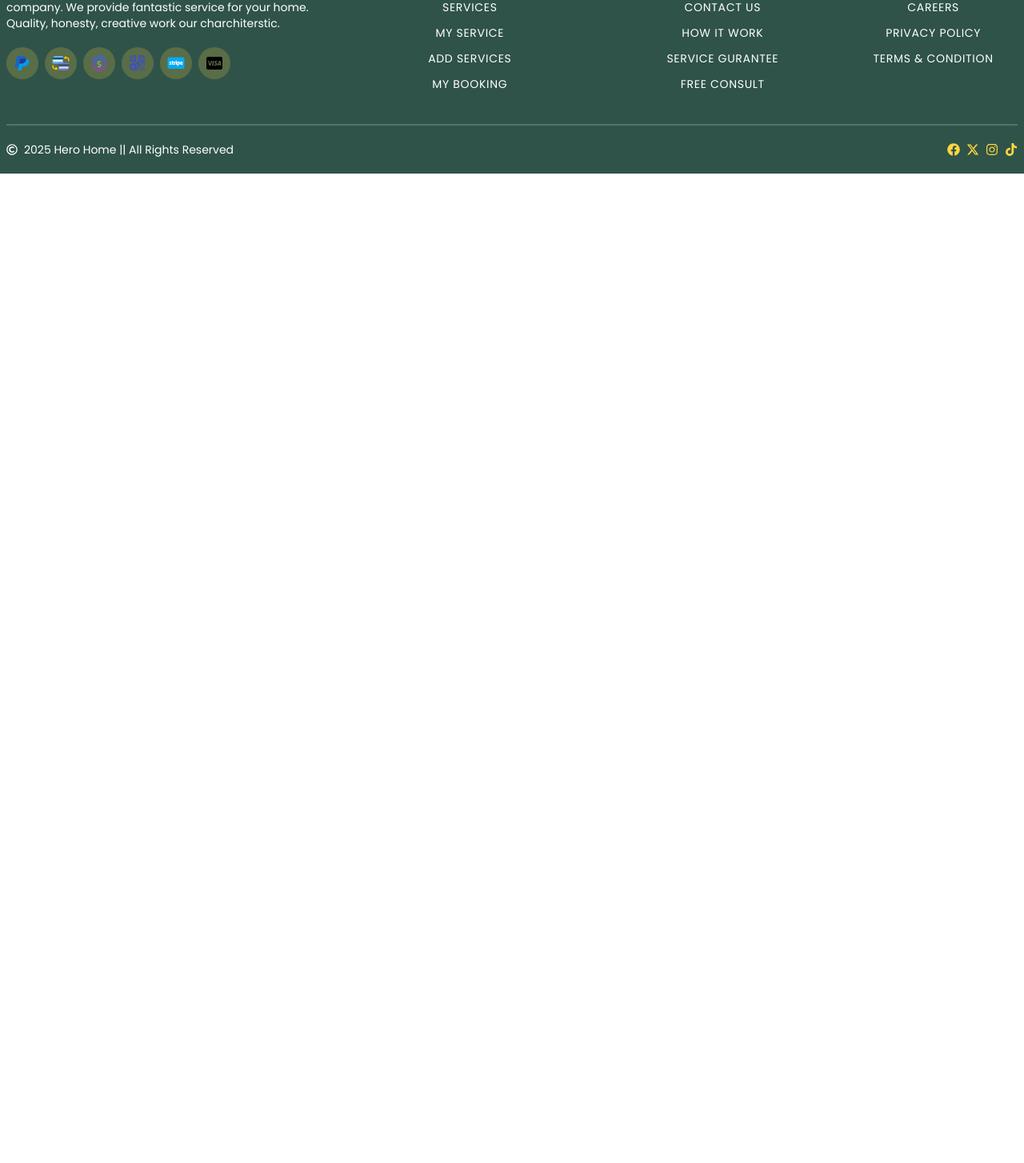
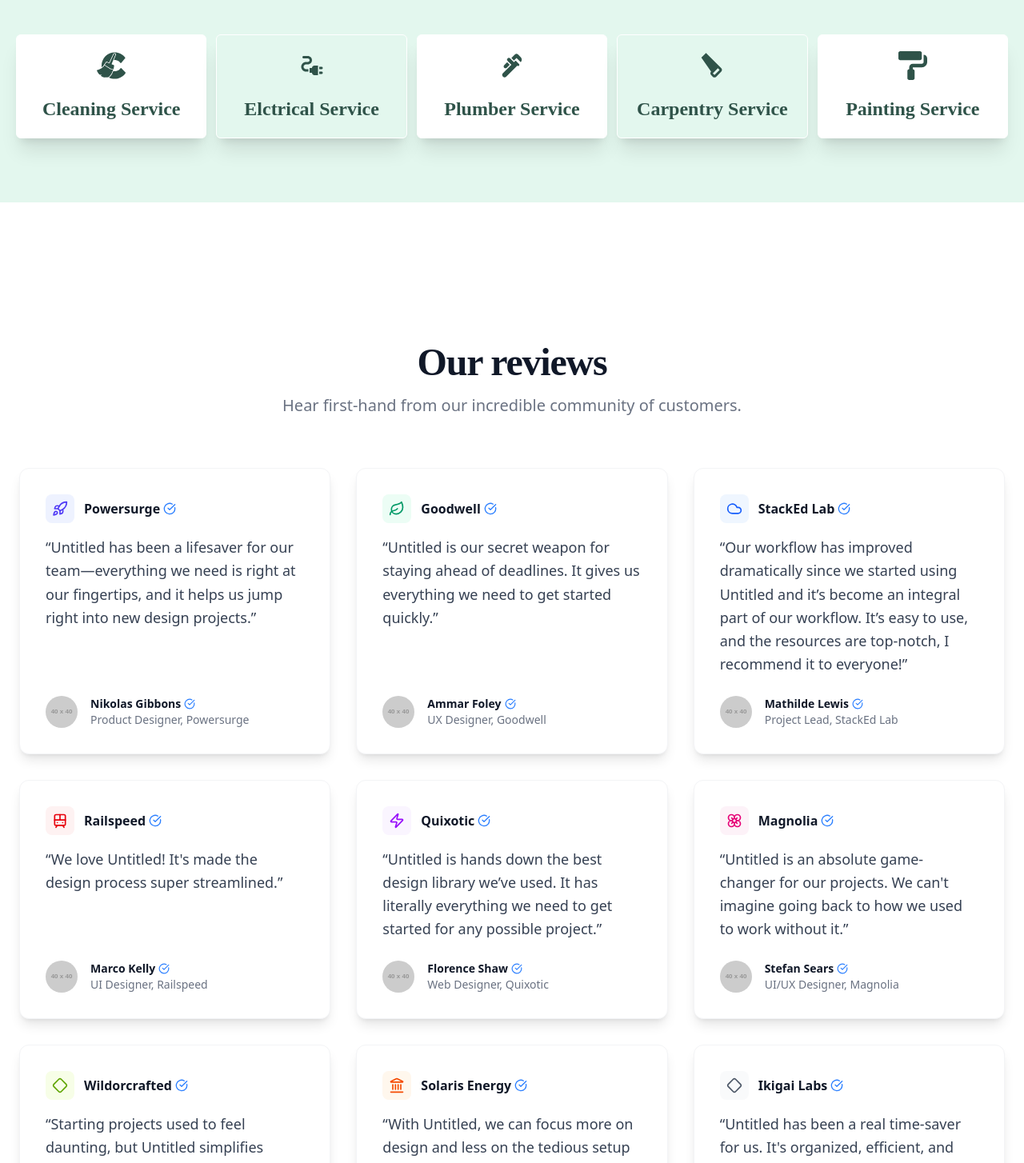
Before and after one commit to kawserbappy1/home-hero-client, a React (Vite) app: page / in a window 1280 px wide. Shown: the part 841-2295 px from the top of the page at 80% size. Before the commit the page ends 1058 px from the top, so only its background shows below. Built offline with nearby package versions, Linux system fonts and the light colour scheme; a web font is replaced by a local one.

Commit message:
Testimonial add to ui

```diff
--- a/package.json
+++ b/package.json
@@ -11,6 +11,7 @@
   },
   "dependencies": {
     "@tailwindcss/vite": "^4.1.17",
+    "lucide-react": "^0.553.0",
     "react": "^19.1.1",
     "react-dom": "^19.1.1",
     "react-hot-toast": "^2.6.0",
--- /dev/null
+++ b/src/Components/CategoryUI.jsx
@@ -0,0 +1,47 @@
+import React from "react";
+import { FaPaintRoller } from "react-icons/fa";
+import {
+  MdCarpenter,
+  MdOutlineElectricalServices,
+  MdPlumbing,
+} from "react-icons/md";
+import { SiCcleaner } from "react-icons/si";
+
+const CategoryUI = () => {
+  return (
+    <div className="grid grid-cols-1 sm:grid-cols-2 md:grid-cols-3 lg:grid-cols-5  justify-center items-center gap-3 container mx-auto px-5 py-20 bg-bg2 my-20">
+      <div className="flex flex-col items-center border border-white p-5 shadow-xl rounded-md bg-white">
+        <SiCcleaner className="text-4xl text-greenColor" />
+        <h2 className=" font-heading text-2xl capitalize font-bold mt-5 text-greenColor">
+          cleaning service
+        </h2>
+      </div>
+      <div className="flex flex-col items-center border border-white p-5 shadow-xl rounded-md">
+        <MdOutlineElectricalServices className="text-4xl text-greenColor" />
+        <h2 className=" font-heading text-2xl capitalize font-bold mt-5 text-greenColor">
+          elctrical service
+        </h2>
+      </div>
+      <div className="flex flex-col items-center border border-white p-5 shadow-xl rounded-md bg-white">
+        <MdPlumbing className="text-4xl text-greenColor" />
+        <h2 className=" font-heading text-2xl capitalize font-bold mt-5 text-greenColor">
+          plumber service
+        </h2>
+      </div>
+      <div className="flex flex-col items-center border border-white p-5 shadow-xl rounded-md">
+        <MdCarpenter className="text-4xl text-greenColor" />
+        <h2 className=" font-heading text-2xl capitalize font-bold mt-5 text-greenColor">
+          carpentry service
+        </h2>
+      </div>
+      <div className="flex flex-col items-center border border-white p-5 shadow-xl rounded-md bg-white">
+        <FaPaintRoller className="text-4xl text-greenColor" />
+        <h2 className=" font-heading text-2xl capitalize font-bold mt-5 text-greenColor">
+          Painting service
+        </h2>
+      </div>
+    </div>
+  );
+};
+
+export default CategoryUI;
--- /dev/null
+++ b/src/Components/Testimonial.jsx
@@ -0,0 +1,182 @@
+import React from "react";
+import {
+  Leaf,
+  Zap,
+  Cloud,
+  Rocket,
+  Train,
+  Flower,
+  CheckCircle,
+  Diamond,
+  Landmark,
+} from "lucide-react";
+
+const testimonials = [
+  {
+    company: "Powersurge",
+    quote:
+      "Untitled has been a lifesaver for our team—everything we need is right at our fingertips, and it helps us jump right into new design projects.",
+    author: "Nikolas Gibbons",
+    title: "Product Designer, Powersurge",
+    avatarUrl: "https://placehold.co/40x40/6366f1/ffffff?text=NG",
+    Icon: Rocket,
+    iconBg: "bg-indigo-50",
+    iconColor: "text-indigo-600",
+  },
+  {
+    company: "Goodwell",
+    quote:
+      "Untitled is our secret weapon for staying ahead of deadlines. It gives us everything we need to get started quickly.",
+    author: "Ammar Foley",
+    title: "UX Designer, Goodwell",
+    avatarUrl: "https://placehold.co/40x40/10b981/ffffff?text=AF",
+    Icon: Leaf,
+    iconBg: "bg-emerald-50",
+    iconColor: "text-emerald-600",
+  },
+  {
+    company: "StackEd Lab",
+    quote:
+      "Our workflow has improved dramatically since we started using Untitled and it’s become an integral part of our workflow. It’s easy to use, and the resources are top-notch, I recommend it to everyone!",
+    author: "Mathilde Lewis",
+    title: "Project Lead, StackEd Lab",
+    avatarUrl: "https://placehold.co/40x40/3b82f6/ffffff?text=ML",
+    Icon: Cloud,
+    iconBg: "bg-blue-50",
+    iconColor: "text-blue-600",
+  },
+  {
+    company: "Railspeed",
+    quote: "We love Untitled! It's made the design process super streamlined.",
+    author: "Marco Kelly",
+    title: "UI Designer, Railspeed",
+    avatarUrl: "https://placehold.co/40x40/ef4444/ffffff?text=MK",
+    Icon: Train,
+    iconBg: "bg-red-50",
+    iconColor: "text-red-600",
+  },
+  {
+    company: "Quixotic",
+    quote:
+      "Untitled is hands down the best design library we’ve used. It has literally everything we need to get started for any possible project.",
+    author: "Florence Shaw",
+    title: "Web Designer, Quixotic",
+    avatarUrl: "https://placehold.co/40x40/c084fc/ffffff?text=FS",
+    Icon: Zap,
+    iconBg: "bg-purple-50",
+    iconColor: "text-purple-600",
+  },
+  {
+    company: "Magnolia",
+    quote:
+      "Untitled is an absolute game-changer for our projects. We can't imagine going back to how we used to work without it.",
+    author: "Stefan Sears",
+    title: "UI/UX Designer, Magnolia",
+    avatarUrl: "https://placehold.co/40x40/ec4899/ffffff?text=SS",
+    Icon: Flower,
+    iconBg: "bg-pink-50",
+    iconColor: "text-pink-600",
+  },
+  {
+    company: "Wildorcrafted",
+    quote:
+      "Starting projects used to feel daunting, but Untitled simplifies everything. We've used it for both small and large projects, and it never disappoints.",
+    author: "Zaid Schwartz",
+    title: "Founder, Wildorcrafted",
+    avatarUrl: "https://placehold.co/40x40/22c55e/ffffff?text=ZS",
+    Icon: Diamond,
+    iconBg: "bg-lime-50",
+    iconColor: "text-lime-600",
+  },
+  {
+    company: "Solaris Energy",
+    quote:
+      "With Untitled, we can focus more on design and less on the tedious setup work. Best money ever spent.",
+    author: "Owen Garcia",
+    title: "CTO, Solaris Energy",
+    avatarUrl: "https://placehold.co/40x40/f97316/ffffff?text=OG",
+    Icon: Landmark,
+    iconBg: "bg-orange-50",
+    iconColor: "text-orange-600",
+  },
+  {
+    company: "Ikigai Labs",
+    quote:
+      "Untitled has been a real time-saver for us. It's organized, efficient, and keeps us moving forward with every project.",
+    author: "Harriet Rojas",
+    title: "Product Designer, Ikigai Labs",
+    avatarUrl: "https://placehold.co/40x40/5c6773/ffffff?text=HR",
+    Icon: Diamond,
+    iconBg: "bg-gray-50",
+    iconColor: "text-gray-600",
+  },
+];
+
+const TestimonialCard = ({
+  company,
+  quote,
+  author,
+  title,
+  avatarUrl,
+  Icon,
+  iconBg,
+  iconColor,
+}) => (
+  <div className="bg-white p-6 md:p-8 rounded-xl shadow-lg border border-gray-100 flex flex-col justify-between h-full">
+    <div className="flex items-center space-x-3 mb-4">
+      <div className={`p-2 rounded-lg ${iconBg}`}>
+        <Icon className={`w-5 h-5 ${iconColor}`} />
+      </div>
+      <div className="flex items-center space-x-1">
+        <span className="text-gray-900 font-semibold">{company}</span>
+        <CheckCircle className="w-4 h-4 text-blue-500" />
+      </div>
+    </div>
+
+    <blockquote className="text-lg font-medium text-gray-700 leading-relaxed mb-6">
+      &ldquo;{quote}&rdquo;
+    </blockquote>
+
+    <div className="flex items-center mt-auto">
+      <img
+        src={avatarUrl}
+        alt={`Avatar of ${author}`}
+        className="w-10 h-10 rounded-full mr-4 object-cover"
+        onError={(e) => {
+          e.target.onerror = null;
+          e.target.src = "https://placehold.co/40x40/6b7280/ffffff?text=👤";
+        }}
+      />
+      <div>
+        <div className="flex items-center space-x-1">
+          <span className="text-sm font-semibold text-gray-900">{author}</span>
+          <CheckCircle className="w-3.5 h-3.5 text-blue-500" />
+        </div>
+        <p className="text-sm text-gray-500">{title}</p>
+      </div>
+    </div>
+  </div>
+);
+
+export default function TestimonialGrid() {
+  return (
+    <div className="py-16 sm:py-24 font-sans">
+      <div className="container mx-auto px-2 sm:px-6 ">
+        <div className="text-center mb-12 sm:mb-16">
+          <h2 className="text-4xl font-bold tracking-tight text-gray-900 sm:text-5xl font-heading">
+            Our reviews
+          </h2>
+          <p className="mt-4 text-xl text-gray-500">
+            Hear first-hand from our incredible community of customers.
+          </p>
+        </div>
+
+        <div className="grid grid-cols-1 md:grid-cols-2 lg:grid-cols-3 gap-6 lg:gap-8">
+          {testimonials.map((testimonial, index) => (
+            <TestimonialCard key={index} {...testimonial} />
+          ))}
+        </div>
+      </div>
+    </div>
+  );
+}
--- a/src/Pages/Home/Home.jsx
+++ b/src/Pages/Home/Home.jsx
@@ -1,10 +1,14 @@
 import React from "react";
 import HeroSlider from "../../Components/HeroSlider";
+import CategoryUI from "../../Components/CategoryUI";
+import TestimonialGrid from "../../Components/Testimonial";
 
 const Home = () => {
   return (
     <div>
       <HeroSlider></HeroSlider>
+      <CategoryUI></CategoryUI>
+      <TestimonialGrid></TestimonialGrid>
     </div>
   );
 };
```
Also changed, not shown: 1 other file (tests, documents, lock files or other folders).
